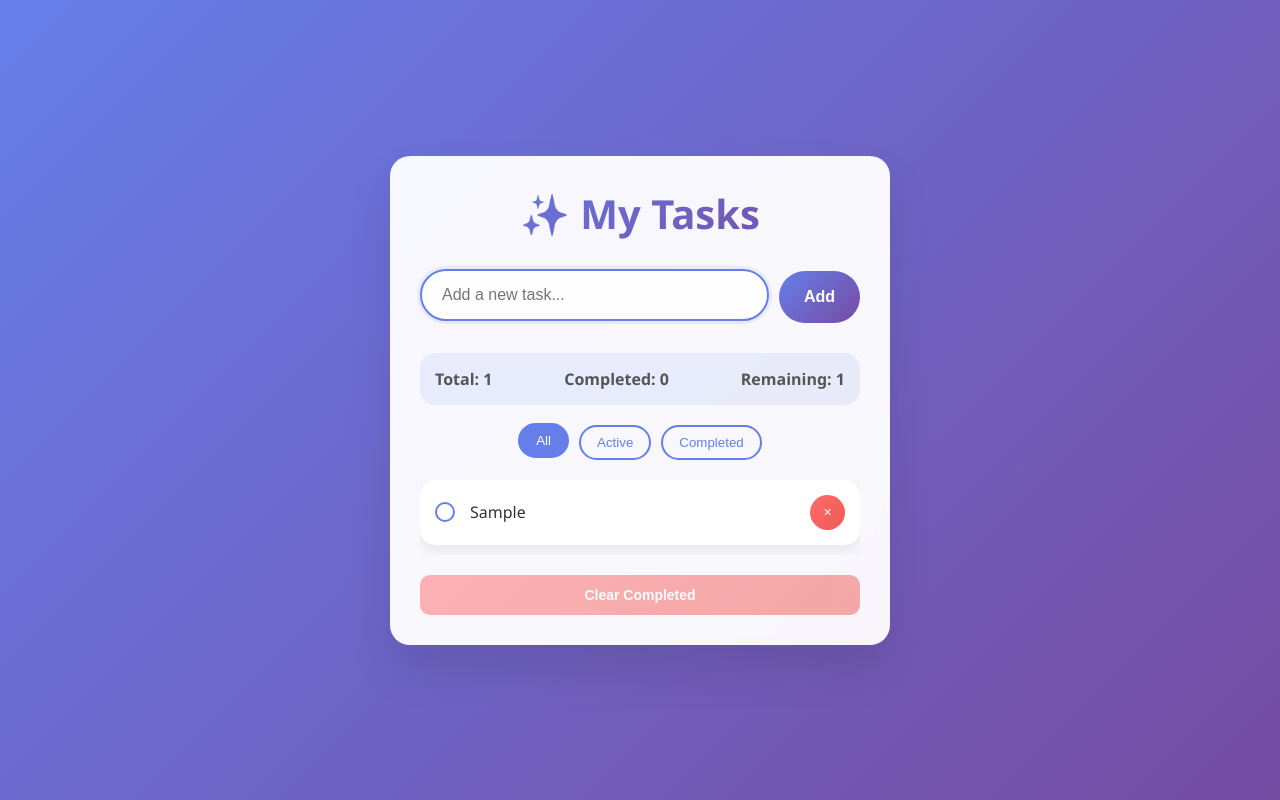
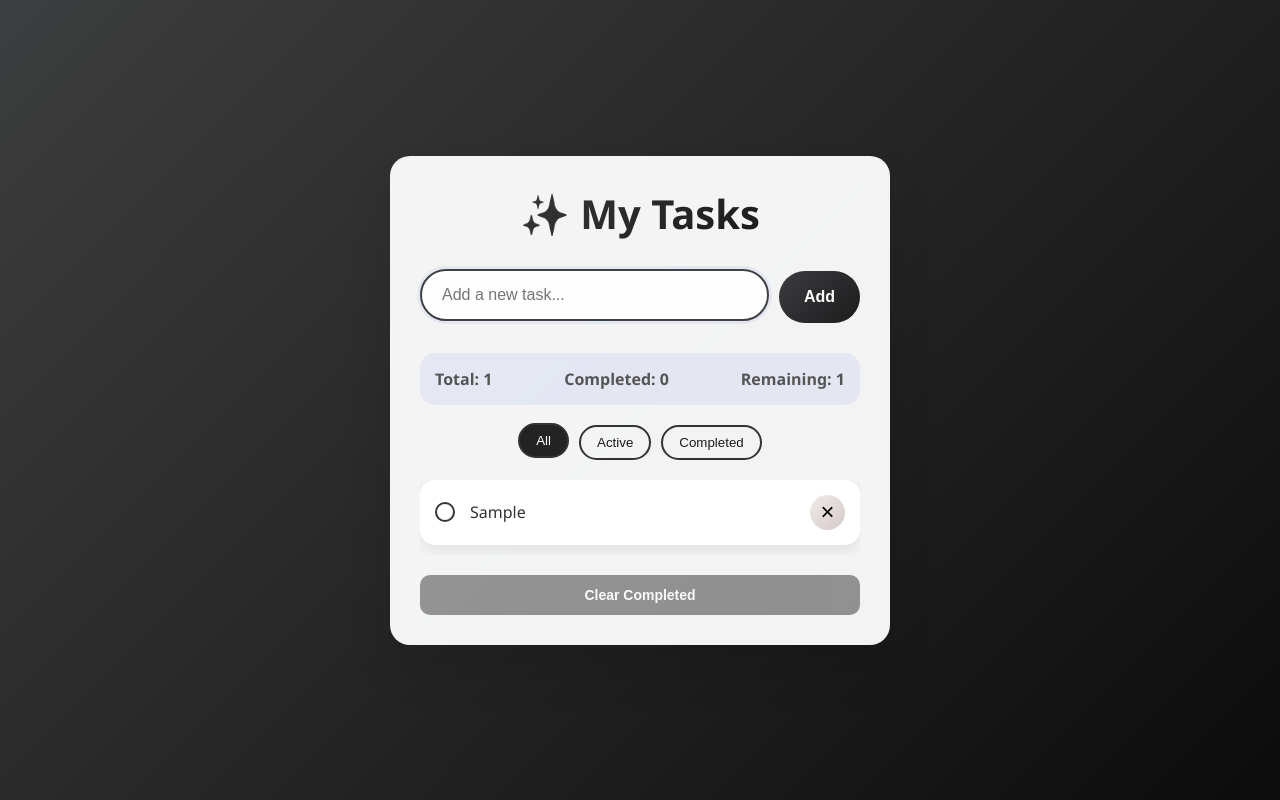
Before and after one commit to PetJs/ecx-day3, a plain HTML site: page index.html in a window 1280 px wide. Both pictures are taken after typing "Sample" into the empty fields and a click on the button "Add". Drawn offline with Linux system fonts and the light colour scheme.

Commit message:
Style: Changes COLOR

```diff
--- a/main.css
+++ b/main.css
@@ -6,7 +6,7 @@
 
 body {
     font-family: 'Segoe UI', Tahoma, Geneva, Verdana, sans-serif;
-    background: linear-gradient(135deg, #667eea 0%, #764ba2 100%);
+    background: linear-gradient(135deg, #3d3e3f 0%, #0c0c0c 100%);
     min-height: 100vh;
     display: flex;
     justify-content: center;
@@ -41,7 +41,7 @@ h1 {
     color: #333;
     margin-bottom: 30px;
     font-size: 2.5rem;
-    background: linear-gradient(135deg, #667eea, #764ba2);
+    background: linear-gradient(135deg, #404042, #121213);
     -webkit-background-clip: text;
     -webkit-text-fill-color: transparent;
     background-clip: text;
@@ -66,14 +66,14 @@ h1 {
 }
 
 #taskInput:focus {
-    border-color: #667eea;
+    border-color: #3f4042;
     box-shadow: 0 0 0 3px rgba(102, 126, 234, 0.1);
     transform: translateY(-2px);
 }
 
 #addBtn {
     padding: 15px 25px;
-    background: linear-gradient(135deg, #667eea, #764ba2);
+    background: linear-gradient(135deg, #3b3c3f, #1c1c1d);
     color: white;
     border: none;
     border-radius: 50px;
@@ -86,7 +86,7 @@ h1 {
 
 #addBtn:hover {
     transform: translateY(-3px);
-    box-shadow: 0 10px 20px rgba(102, 126, 234, 0.3);
+    box-shadow: 0 10px 20px rgba(50, 50, 51, 0.3);
 }
 
 #addBtn:active {
@@ -113,9 +113,9 @@ h1 {
 
 .filter-btn {
     padding: 8px 16px;
-    border: 2px solid #667eea;
+    border: 2px solid #323335;
     background: transparent;
-    color: #667eea;
+    color: #1a1b1b;
     border-radius: 20px;
     cursor: pointer;
     transition: all 0.3s ease;
@@ -124,7 +124,7 @@ h1 {
 
 .filter-btn.active,
 .filter-btn:hover {
-    background: #667eea;
+    background: #232324;
     color: white;
     transform: translateY(-2px);
 }
@@ -133,7 +133,7 @@ h1 {
     max-height: 400px;
     overflow-y: auto;
     scrollbar-width: thin;
-    scrollbar-color: #667eea #f1f1f1;
+    scrollbar-color: #2a2a2c #f1f1f1;
 }
 
 #todoList::-webkit-scrollbar {
@@ -146,7 +146,7 @@ h1 {
 }
 
 #todoList::-webkit-scrollbar-thumb {
-    background: #667eea;
+    background: #2a2b2c;
     border-radius: 10px;
 }
 
@@ -191,7 +191,7 @@ h1 {
 .checkbox {
     width: 20px;
     height: 20px;
-    border: 2px solid #667eea;
+    border: 2px solid #353536;
     border-radius: 50%;
     cursor: pointer;
     display: flex;
@@ -202,7 +202,7 @@ h1 {
 }
 
 .checkbox.checked {
-    background: #667eea;
+    background: #2f2f30;
     color: white;
 }
 
@@ -214,13 +214,13 @@ h1 {
 }
 
 .delete-btn {
-    background: linear-gradient(135deg, #ff6b6b, #ee5a52);
-    color: white;
+    background: linear-gradient(135deg, #f1eaea, #d4cac9);
+    color: black;
     border: none;
     padding: 8px 12px;
     border-radius: 50%;
     cursor: pointer;
-    font-size: 14px;
+    font-size: 24px;
     transition: all 0.3s ease;
     width: 35px;
     height: 35px;
@@ -231,7 +231,7 @@ h1 {
 
 .delete-btn:hover {
     transform: scale(1.1);
-    box-shadow: 0 5px 15px rgba(255, 107, 107, 0.3);
+    box-shadow: 0 5px 15px rgba(61, 59, 59, 0.3);
 }
 
 .empty-state {
@@ -247,7 +247,7 @@ h1 {
 .clear-completed {
     width: 100%;
     padding: 12px;
-    background: linear-gradient(135deg, #ff6b6b, #ee5a52);
+    background: linear-gradient(135deg, #353333, #312f2f);
     color: white;
     border: none;
     border-radius: 10px;
@@ -260,7 +260,7 @@ h1 {
 
 .clear-completed:hover {
     transform: translateY(-2px);
-    box-shadow: 0 8px 20px rgba(255, 107, 107, 0.3);
+    box-shadow: 0 8px 20px rgba(126, 123, 123, 0.3);
 }
 
 .clear-completed:disabled {
```
